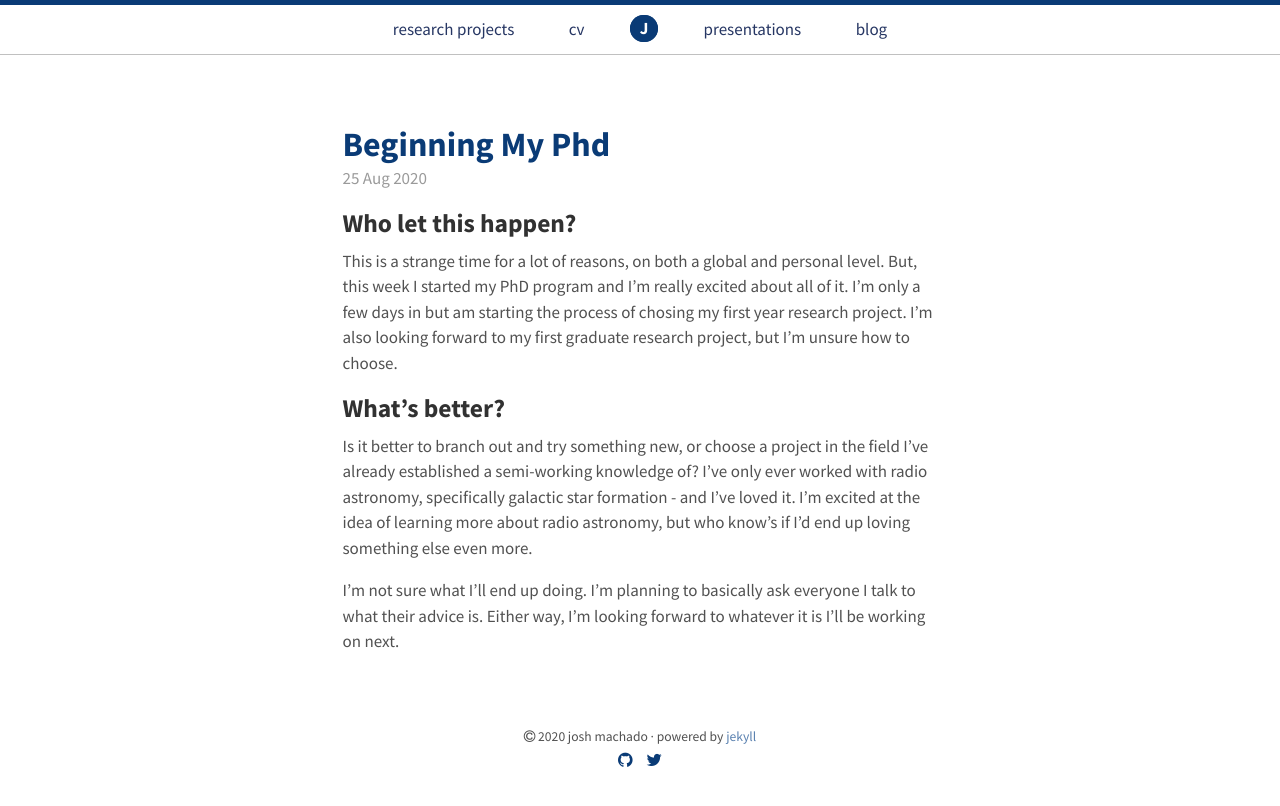
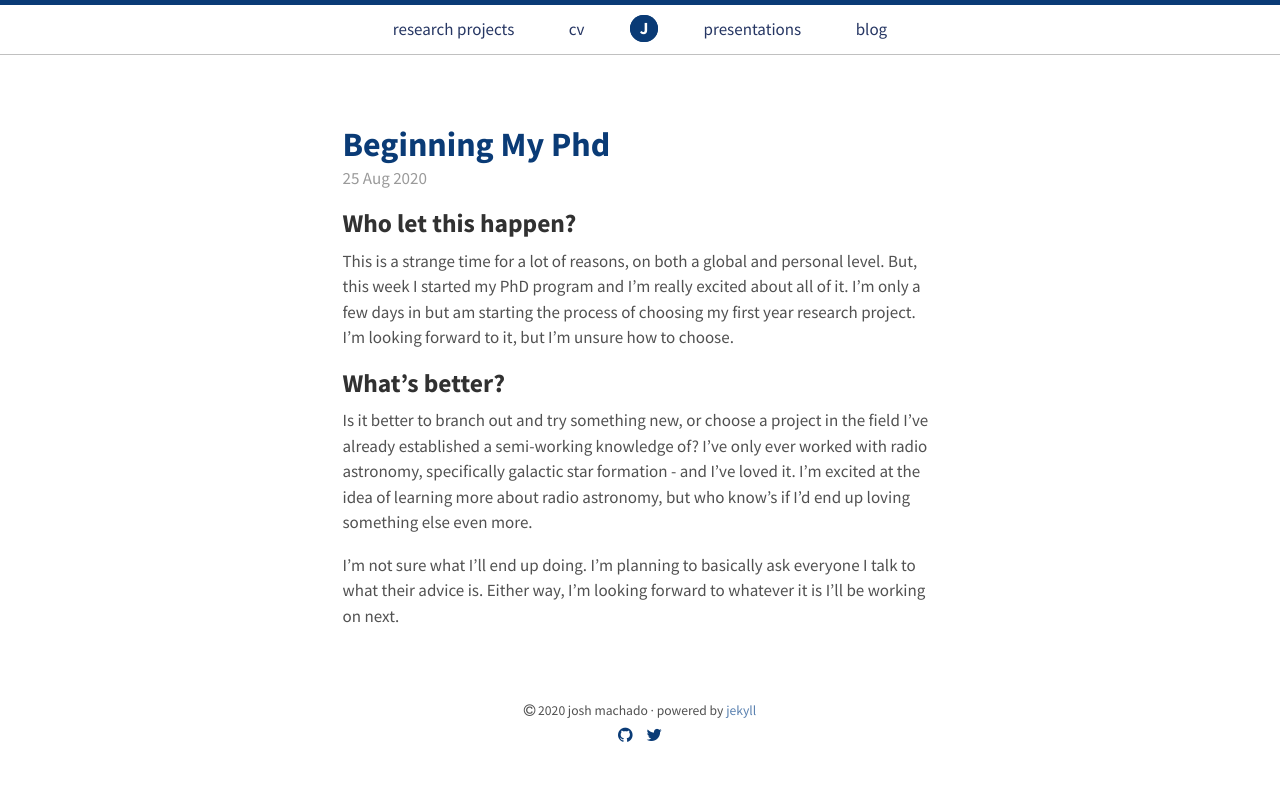
Before and after one commit to joshmachado/blog, a Jekyll site: the page built from _posts/2020-08-25-beginning-my-phd.md, in a window 1280 px wide. Shown: the top 806 px of the page. Built offline with Jekyll 4.4.1, drawn with Linux system fonts in a browser that asks for light colours; our own code applies the rules of GitHub Pages for plain Markdown files; comment, search, counter and statistics services are not loaded.

Commit message:
Update 2020-08-25-beginning-my-phd.md

```diff
--- a/_posts/2020-08-25-beginning-my-phd.md
+++ b/_posts/2020-08-25-beginning-my-phd.md
@@ -3,7 +3,7 @@
 ---
 ## Who let this happen?
 
-This is a strange time for a lot of reasons, on both a global and personal level. But, this week I started my PhD program and I'm really excited about all of it. I'm only a few days in but am starting the process of chosing my first year research project. I'm also looking forward to my first graduate research project, but I'm unsure how to choose.
+This is a strange time for a lot of reasons, on both a global and personal level. But, this week I started my PhD program and I'm really excited about all of it. I'm only a few days in but am starting the process of choosing my first year research project. I'm looking forward to it, but I'm unsure how to choose.
 
 ## What's better?
 
```
